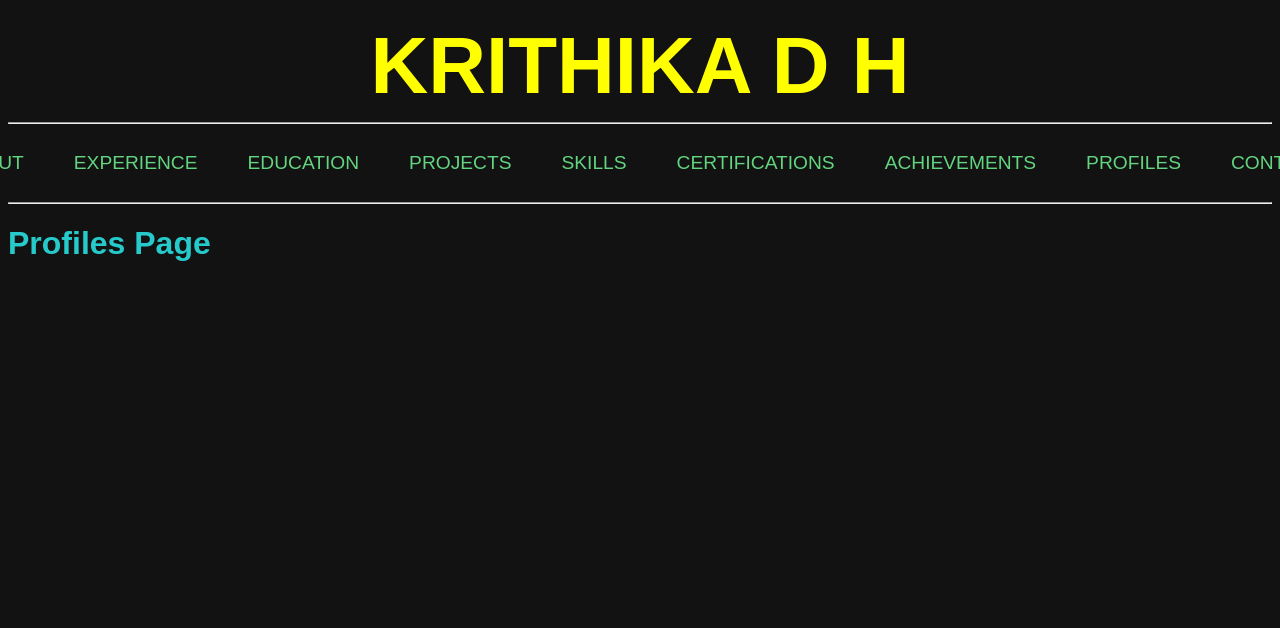
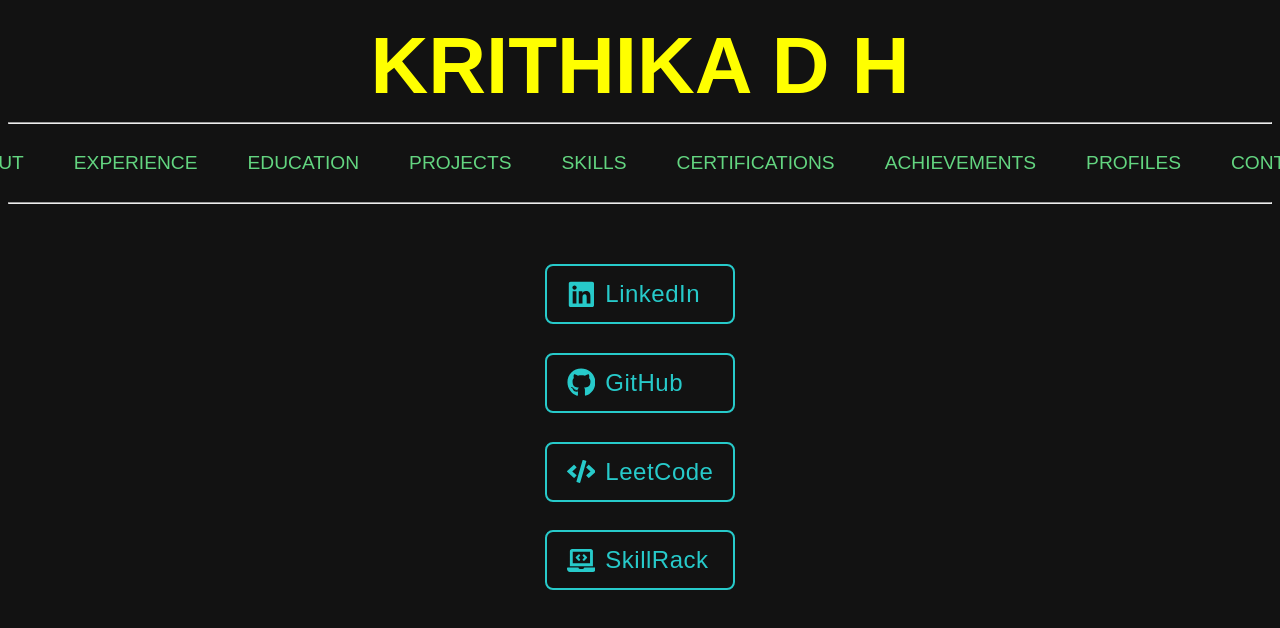
Before and after one commit to krithikadh/PORTFOLIO, a React (Vite) app in the folder portfolio/: page /profiles in a window 1280 px wide. Shown: the top 628 px of the page. Built offline with nearby package versions, Linux system fonts and the light colour scheme.

Commit message:
Profiles page completed

```diff
--- a/portfolio/package.json
+++ b/portfolio/package.json
@@ -13,6 +13,7 @@
     "axios": "^1.7.9",
     "react": "^19.0.0",
     "react-dom": "^19.0.0",
+    "react-icons": "^5.5.0",
     "react-router-dom": "^7.2.0"
   },
   "devDependencies": {
--- a/portfolio/src/components/FunctionalComponents/Profiles.jsx
+++ b/portfolio/src/components/FunctionalComponents/Profiles.jsx
@@ -1,9 +1,51 @@
-function Profiles(){
-    return(
-        <div>
-            <h1>Profiles Page</h1>
+import React from "react";
+import "../css/Profiles.css";
+import { FaLinkedin, FaGithub, FaCode, FaLaptopCode } from "react-icons/fa";
+
+function Profiles() {
+  return (
+    <div className="about-container">
+      <div className="profiles-container">
+        <div className="profiles-flex">
+          <a
+            href="https://www.linkedin.com/in/krithika-d-h"
+            target="_blank"
+            rel="noopener noreferrer"
+            className="profile-link"
+          >
+            <FaLinkedin className="profile-icon" /> LinkedIn
+          </a>
+          <br />
+          <a
+            href="https://github.com/krithikadh"
+            target="_blank"
+            rel="noopener noreferrer"
+            className="profile-link"
+          >
+            <FaGithub className="profile-icon" /> GitHub
+          </a>
+          <br />
+          <a
+            href="https://leetcode.com/u/krithikadh/"
+            target="_blank"
+            rel="noopener noreferrer"
+            className="profile-link"
+          >
+            <FaCode className="profile-icon" /> LeetCode
+          </a>
+          <br />
+          <a
+            href="https://www.skillrack.com/faces/resume.xhtml?id=407744&key=a9bc5e609a08256611887e0d46c8605915268db2"
+            target="_blank"
+            rel="noopener noreferrer"
+            className="profile-link"
+          >
+            <FaLaptopCode className="profile-icon" /> SkillRack
+          </a>
         </div>
-    )
+      </div>
+    </div>
+  );
 }
 
-export default Profiles
+export default Profiles;
--- /dev/null
+++ b/portfolio/src/components/css/Profiles.css
@@ -0,0 +1,47 @@
+.profiles-container {
+    background-color: #121212;
+    color: rgb(39, 202, 202);
+    padding: 20px;
+    text-align: center;
+    width: 100%;
+    box-sizing: border-box;
+}
+
+.profiles-flex {
+    display: inline-table;
+    justify-content: center;
+    gap: 30px;
+    flex-wrap: wrap;
+    padding: 20px;
+}
+
+.profile-link {
+    display: flex;
+    align-items: center;
+    gap: 10px;
+    font-size: 1.5rem;
+    font-weight: 400;
+    text-decoration: none;
+    color: rgb(39, 202, 202);
+    padding: 10px 20px;
+    border: 2px solid rgb(39, 202, 202);
+    border-radius: 8px;
+    transition: all 0.3s ease-in-out;
+}
+
+.profile-link:hover {
+    background-color: rgba(39, 202, 202, 0.2);
+    color: white;
+    border-color: white;
+}
+
+.profile-icon {
+    font-size: 1.8rem;
+}
+
+@media (max-width: 768px) {
+    .profiles-flex {
+        flex-direction: column;
+        align-items: center;
+    }
+}
```
Also changed, not shown: 1 other file (tests, documents, lock files or other folders).
